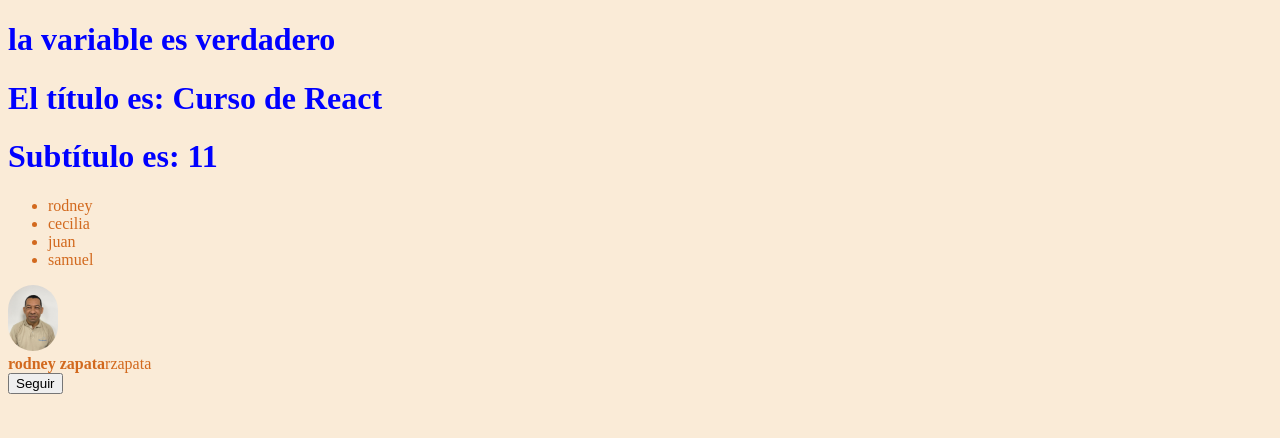
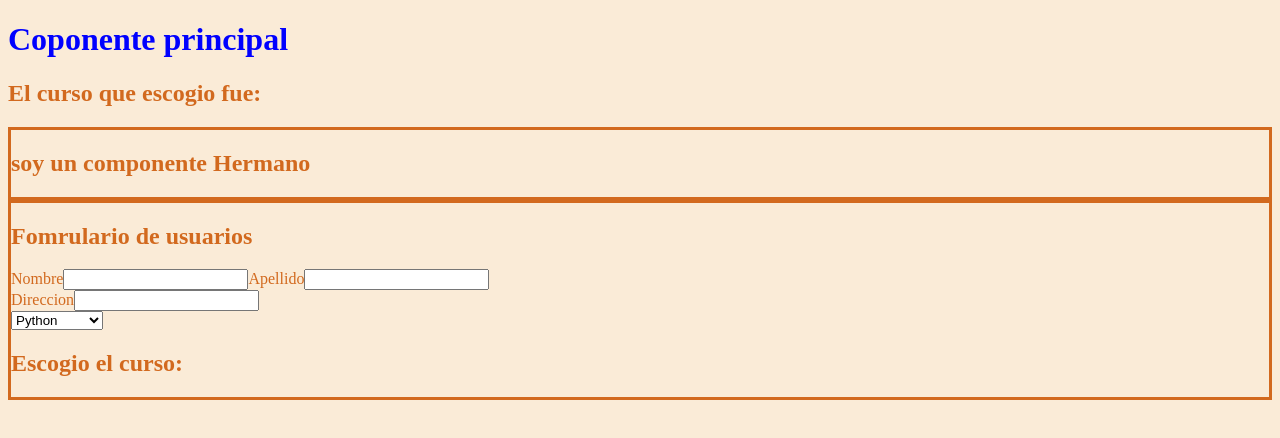
Before and after one commit to rodzapata/cursoReact, a React (Vite) app in the folder primer-proyecto/: page / in a window 1280 px wide. Shown: the top 438 px of the page. Built offline with nearby package versions, Linux system fonts and the light colour scheme.

Commit message:
add page blog.jsx

```diff
--- /dev/null
+++ b/primer-proyecto/App.jsx
@@ -0,0 +1,24 @@
+import { useState } from "react";
+import { ComponenteForm } from "./src/components/ComponenteForm";
+import ComponenteHermano from "./src/components/ComponenteHermano";
+const App = () => {
+  const [escoger, setEscoger] = useState();
+
+  const hadlenEscoger = (opEscogida) => {
+    setEscoger(opEscogida);
+  };
+
+  return (
+    <>
+      <h1>Coponente principal</h1>
+      <h2>El curso que escogio fue: {escoger}</h2>
+      <ComponenteHermano nameCurso={escoger}> </ComponenteHermano>
+      <ComponenteForm
+        escogio={hadlenEscoger}
+        nameCurso={escoger}
+      ></ComponenteForm>
+    </>
+  );
+};
+
+export default App;
--- /dev/null
+++ b/primer-proyecto/src/components/ComponenteForm.jsx
@@ -0,0 +1,38 @@
+import React, { useState } from "react";
+
+export const ComponenteForm = (props) => {
+  //const [curso, setCurso] = useState();
+
+  const hadlecmb = (e) => {
+    const valor = e.target.value;
+    //setCurso(valor);
+    props.escogio(valor);
+  };
+
+  return (
+    <div className="bordeCuadrado">
+      <h2>Fomrulario de usuarios</h2>
+      <form className="formUsuario">
+        <label htmlFor="txtName">Nombre</label>
+        <input type="text" name="txtName" id="txtName" />
+        <label htmlFor="txtApellido">Apellido</label>
+        <input type="text" name="txtApellido" id="txtApellido" /> <br />
+        <label htmlFor="txtDireccion">Direccion</label>
+        <input type="text" name="txtDireccion" id="txtDireccion" />
+        <br />
+        <label htmlFor="curso"></label>
+        <select
+          defaultValue="Python"
+          name="cmbCurso"
+          id="smbCurso"
+          onChange={hadlecmb}
+        >
+          <option value="C#">C#</option>
+          <option value="Spring Boot">Spring Boot</option>
+          <option value="Python">Python</option>
+        </select>
+        <h2>Escogio el curso: {props.nameCurso}</h2>
+      </form>
+    </div>
+  );
+};
--- /dev/null
+++ b/primer-proyecto/src/components/ComponenteHermano.jsx
@@ -0,0 +1,11 @@
+import React from "react";
+
+const ComponenteHermano = (props) => {
+  return (
+    <div className="bordeCuadrado">
+      <h2>soy un componente Hermano {props.nameCurso}</h2>
+    </div>
+  );
+};
+
+export default ComponenteHermano;
--- a/primer-proyecto/src/main.jsx
+++ b/primer-proyecto/src/main.jsx
@@ -1,17 +1,18 @@
-import React from 'react'
-import ReactDOM from 'react-dom/client'
-import ComponentePrueba from './ComponentePrueba'
-import { Componente2 } from './Componente2'
-import { Variables } from './Variables'
-import {Fragmento} from './Fragmento'
-import './style.css'
-import { PrimerComponente } from './PrimerComponente'
-import { FotoCard } from './FotoCard'
-FotoCard
-const root = ReactDOM.createRoot(document.getElementById('root'));
+import React, { useState } from "react";
+import ReactDOM from "react-dom/client";
+import ComponentePrueba from "./ComponentePrueba";
+import { Componente2 } from "./Componente2";
+import { Variables } from "./Variables";
+import { Fragmento } from "./Fragmento";
+import "./style.css";
+import { PrimerComponente } from "./PrimerComponente";
+import { FotoCard } from "./FotoCard";
+import { ComponenteForm } from "./components/ComponenteForm";
+import App from "../App";
+
+const root = ReactDOM.createRoot(document.getElementById("root"));
 root.render(
   <React.StrictMode>
-    <PrimerComponente titulo="Curso de React" subtitulo={10} />
-    <FotoCard nombre="rodney zapata" usuario="rzapata"></FotoCard>
+    <App></App>
   </React.StrictMode>
 );
--- a/primer-proyecto/src/style.css
+++ b/primer-proyecto/src/style.css
@@ -1,4 +1,8 @@
-body, html{
-    background-color: antiquewhite;
-    color: chocolate;
+body,
+html {
+  background-color: antiquewhite;
+  color: chocolate;
 }
+.bordeCuadrado {
+  border: solid;
+}
```
Also changed, not shown: primer-proyecto/src/components/HelloUser.jsx (added, +11 -0 lines), primer-proyecto/src/components/Menu.jsx (added, +22 -0 lines), primer-proyecto/src/components/RenderCondicional.jsx (added, +13 -0 lines), primer-proyecto/src/components/RenderizarListas.jsx (added, +10 -0 lines), primer-proyecto/src/pages/Blog.jsx (added, +7 -0 lines), primer-proyecto/src/pages/HomePage.jsx (added, +7 -0 lines), 2 other files (tests, documents, lock files or other folders).
